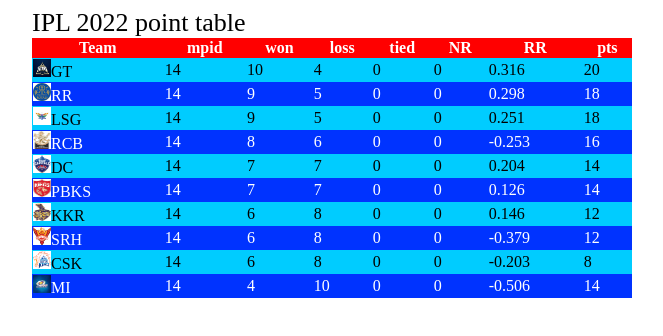
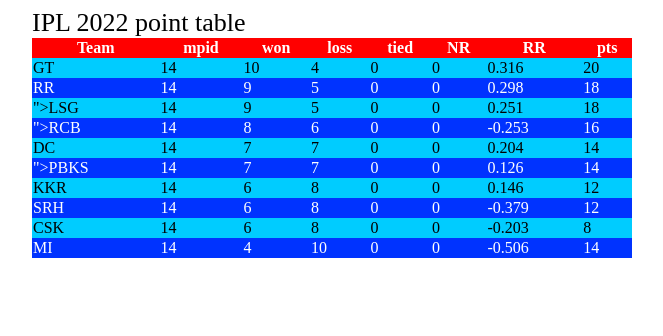
Before and after one commit to srinu0012/css1, a plain HTML site: page s23.html in a window 1280 px wide. Shown: the whole page, without its empty margins (308-971 px from the left). Drawn offline with Linux system fonts and the light colour scheme.

Commit message:
image del

```diff
--- a/s23.html
+++ b/s23.html
@@ -2,8 +2,6 @@
 <head>
 <title>demo on pseudo class</title>
 <style>
-    img{width: 18px;
-    height: 18px;}
 table{
 width:600px;
 border-collapse:collapse;
@@ -39,52 +37,52 @@ color:white;
    <th>RR</th><th>pts</th>
 </tr>
 <tr>
-<td><img src="./gt.jfif">GT</td><td>14</td><td>10</td><td>4</td>
+<td>GT</td><td>14</td><td>10</td><td>4</td>
 <td>0</td><td>0</td><td>0.316</td>
 <td>20</td>
 </tr>
 <tr>
-<td><img src="./rr.png">RR</td><td>14</td><td>9</td><td>5</td>
+<td>RR</td><td>14</td><td>9</td><td>5</td>
 <td>0</td><td>0</td><td>0.298</td>
 <td>18</td>
 </tr>
 <tr>
-<td><img src="./lsg.jfif">LSG</td><td>14</td><td>9</td><td>5</td>
+<td>">LSG</td><td>14</td><td>9</td><td>5</td>
 <td>0</tb><td>0</td><td>0.251</td>
 <td>18</td>
 </tr>
 <tr>
-<td><img src="./rcb.jfif">RCB</td><td>14</td><td>8</td><td>6</td>
+<td>">RCB</td><td>14</td><td>8</td><td>6</td>
 <td>0</td><td>0</td><td>-0.253</td>
 <td>16</td>
 </tr>
 <tr>
-<td><img src="./dc.png">DC</td><td>14</td><td>7</td><td>7</td>
+<td>DC</td><td>14</td><td>7</td><td>7</td>
 <td>0</td><td>0</td><td>0.204</td>
 <td>14</td>
 </tr>
 <tr>
-<td><img src="./pbks.png">PBKS</td><td>14</td><td>7</td><td>7</td>
+<td>">PBKS</td><td>14</td><td>7</td><td>7</td>
 <td>0</td><td>0</td><td>0.126</td>
 <td>14</td>
 </tr>
 <tr>
-<td><img src="./kkr.png">KKR</td><td>14</td><td>6</td><td>8</td>
+<td>KKR</td><td>14</td><td>6</td><td>8</td>
 <td>0</td><td>0</td><td>0.146</td>
 <td>12</td>
 </tr>
 <tr>
-<td><img src="./srh.png">SRH</td><td>14</td><td>6</td><td>8</td>
+<td>SRH</td><td>14</td><td>6</td><td>8</td>
 <td>0</td><td>0</td><td>-0.379</td>
 <td>12</td>
 </tr>
 <tr>
-<td><img src="./csk.png">CSK</td><td>14</td><td>6</td><td>8</td>
+<td>CSK</td><td>14</td><td>6</td><td>8</td>
 <td>0</td><td>0</td><td>-0.203</td>
 <td>8</td>
 </tr>
 <tr>
-<td><img src="./mi.jfif">MI</td><td>14</td><td>4</td><td>10</td>
+<td>MI</td><td>14</td><td>4</td><td>10</td>
 <td>0</td><td>0</td><td>-0.506</td>
 <td>14</td>
 </tr>
```
